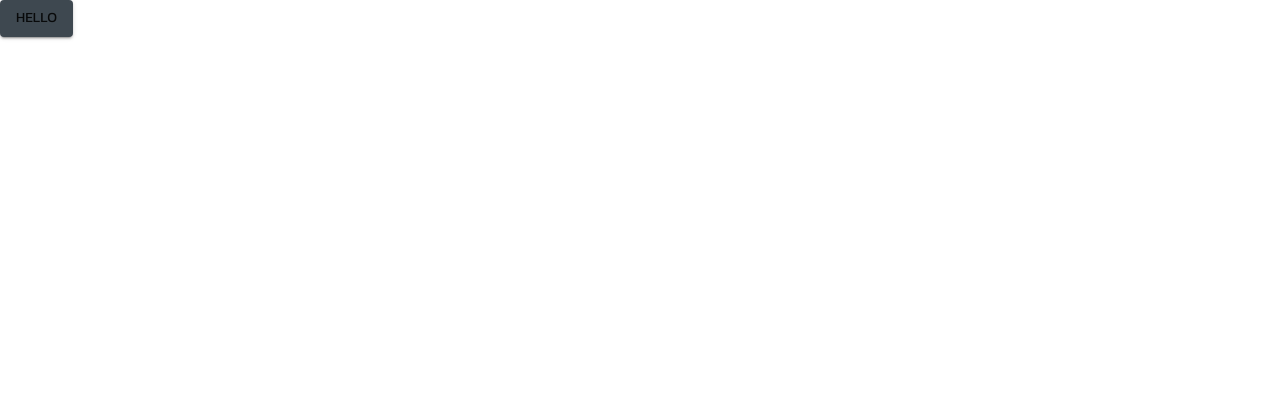
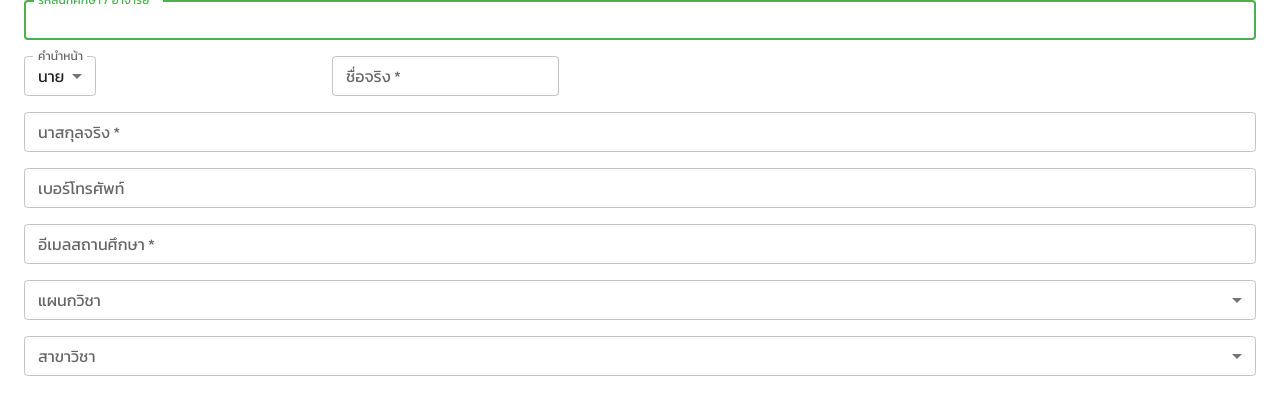
Before and after one commit to acartdev/register-congrate, a Next.js app: page / in a window 1280 px wide. Shown: the top 414 px of the page. Built offline with nearby package versions, Linux system fonts and the light colour scheme.

Commit message:
add mock data and separate component

```diff
--- a/src/app/layout.tsx
+++ b/src/app/layout.tsx
@@ -1,19 +1,24 @@
-import type { Metadata } from 'next';
+import type { Metadata, Viewport } from 'next';
 import { Kanit } from 'next/font/google';
 import './globals.css';
 import { ThemeProvider } from '@mui/material';
 import theme from '@/theme/theme';
 
-export const metadata: Metadata = {
-  title: 'ระบบลงทะเบียนรับปริญญา',
-  description: 'ระบบลงทะเบียนรับปริญญา และซ้อมรับปริญญา',
-};
 const kanit = Kanit({
   weight: '400',
   subsets: ['latin'],
   variable: '--font-kanit',
 });
-
+export const metadata: Metadata = {
+  title: 'ระบบลงทะเบียนรับปริญญา',
+  description: 'ระบบลงทะเบียนรับปริญญา และซ้อมรับปริญญา',
+};
+export const viewport: Viewport = {
+  width: 'width=device-width',
+  initialScale: 1,
+  maximumScale: 1,
+  userScalable: false,
+};
 export default function RootLayout({
   children,
 }: Readonly<{
--- a/src/app/page.tsx
+++ b/src/app/page.tsx
@@ -1,14 +1,22 @@
-import { Button } from '@mui/material';
-
+import RegisterFormComponent from '@/components/Register-Form.component';
+import { NamePrefix } from '@/model/form.model';
+import { User } from '@/model/user.model';
+import { Box } from '@mui/material';
+const mockInfo: User = {
+  prefix: NamePrefix.MR,
+  firstName: 'ธนภัทร',
+  lastName: 'กองเงิน',
+  department: {
+    id: 1,
+    name: 'เทคโนโลยีสารสนเทศ',
+  },
+  email: '65309010013@gsuite.udvc.ac.th',
+  phone: '0910768304',
+};
 export default function Home() {
   return (
-    <Button
-      sx={{
-        bgcolor: 'secondary.main',
-      }}
-      variant='contained'
-    >
-      hello
-    </Button>
+    <Box>
+      <RegisterFormComponent data={mockInfo} isReadOnly={true} />
+    </Box>
   );
 }
--- /dev/null
+++ b/src/components/Register-Form.component.tsx
@@ -0,0 +1,141 @@
+import { NamePrefix } from '@/model/form.model';
+import { FormAction } from '@/model/unity.model';
+import {
+  FormControl,
+  Grid,
+  InputLabel,
+  MenuItem,
+  Select,
+  SelectChangeEvent,
+  Stack,
+  TextField,
+} from '@mui/material';
+import { useState } from 'react';
+
+export default function RegisterFormComponent({
+  data,
+  isReadOnly,
+}: FormAction) {
+  const [namePrefix, setNamePrefix] = useState<NamePrefix>(NamePrefix.MR);
+  function preFixChange(event: SelectChangeEvent) {
+    setNamePrefix(event.target.value as NamePrefix);
+  }
+  if (data) {
+  }
+  return (
+    <Stack paddingX={3} spacing={2}>
+      <TextField
+        size='small'
+        slotProps={{
+          input: {
+            readOnly: isReadOnly,
+          },
+        }}
+        required
+        type='text'
+        id='username'
+        autoFocus
+        placeholder='65309010013'
+        label='รหัสนักศึกษา / อาจารย์'
+      />
+      <Grid container>
+        <Grid size={3}>
+          <FormControl size='small'>
+            <InputLabel id='select-prefix-list'>คำนำหน้า</InputLabel>
+            <Select
+              labelId='select-prefix-list'
+              id='select-prefix'
+              value={namePrefix}
+              label='คำนำหน้า'
+              onChange={preFixChange}
+              inputProps={{ readOnly: isReadOnly }}
+            >
+              <MenuItem value={NamePrefix.MR}>นาย</MenuItem>
+              <MenuItem value={NamePrefix.MS}>นาง</MenuItem>
+            </Select>
+          </FormControl>
+        </Grid>
+        <Grid size={'auto'}>
+          <TextField
+            slotProps={{
+              input: {
+                readOnly: isReadOnly,
+              },
+            }}
+            size='small'
+            required
+            type='password'
+            id='name'
+            label='ชื่อจริง'
+          />
+        </Grid>
+      </Grid>
+
+      <TextField
+        slotProps={{
+          input: {
+            readOnly: isReadOnly,
+          },
+        }}
+        size='small'
+        required
+        type='password'
+        id='password'
+        label='นาสกุลจริง'
+      />
+      <TextField
+        slotProps={{
+          input: {
+            readOnly: isReadOnly,
+          },
+        }}
+        size='small'
+        type='phone'
+        id='phone'
+        label='เบอร์โทรศัพท์'
+        placeholder='0987654321'
+      />
+      <TextField
+        slotProps={{
+          input: {
+            readOnly: isReadOnly,
+          },
+        }}
+        size='small'
+        required
+        type='email'
+        id='email'
+        label='อีเมลสถานศึกษา'
+        placeholder='example@email.com'
+      />
+      <FormControl size='small'>
+        <InputLabel id='select-prefix-list'>แผนกวิชา</InputLabel>
+        <Select
+          inputProps={{ readOnly: isReadOnly }}
+          labelId='select-prefix-list'
+          id='select-prefix'
+          value={''}
+          label='คำนำหน้า'
+          onChange={preFixChange}
+        >
+          <MenuItem value={NamePrefix.MR}>นาย</MenuItem>
+          <MenuItem value={NamePrefix.MS}>นาง</MenuItem>
+        </Select>
+      </FormControl>
+      <FormControl size='small'>
+        <InputLabel id='select-prefix-list'>สาขาวิชา</InputLabel>
+        <Select
+          inputProps={{ readOnly: isReadOnly }}
+          labelId='select-prefix-list'
+          id='select-prefix'
+          value={''}
+          label='คำนำหน้า'
+          onChange={preFixChange}
+        >
+          <MenuItem value={NamePrefix.MR}>นาย</MenuItem>
+          <MenuItem value={NamePrefix.MS}>นาง</MenuItem>
+        </Select>
+      </FormControl>
+    </Stack>
+  );
+}
```
Also changed, not shown: src/app/register/page.tsx (+2 -98 lines), src/model/unity.model.ts (+7 -0 lines), src/model/user.model.ts (added, +22 -0 lines).
